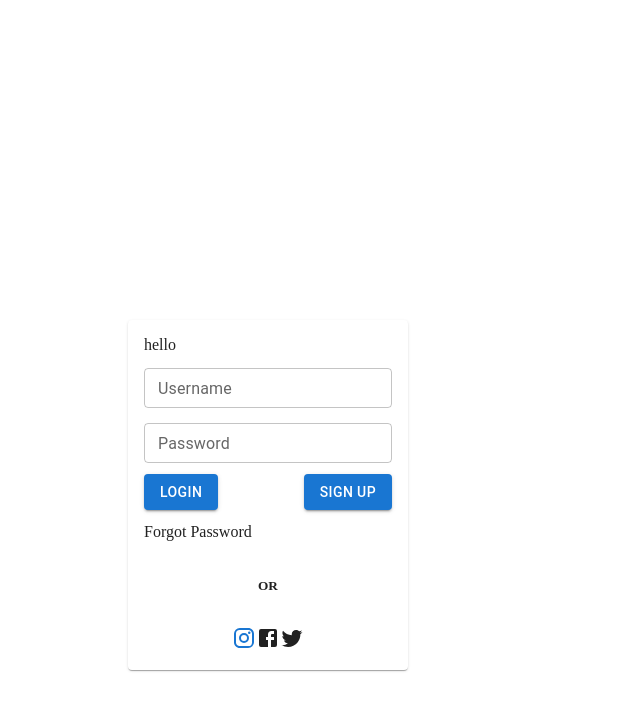
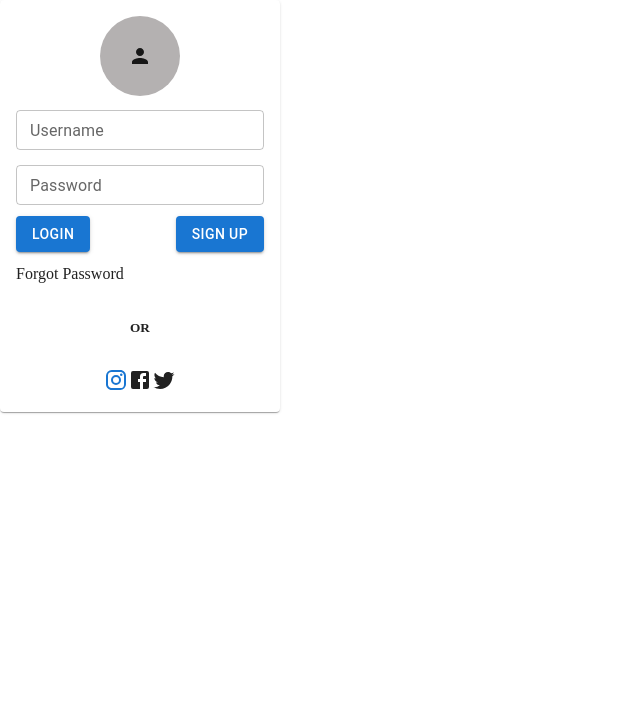
Before and after one commit to barasami/Login-Page, a React (Create React App) app: page / in a window 1280 px wide. Shown: the top 710 px of the page, without its empty margins (0-640 px from the left). Built offline with nearby package versions, Linux system fonts and the light colour scheme.

Commit message:
added avator

```diff
--- a/src/App.css
+++ b/src/App.css
@@ -1,10 +1,12 @@
+*{
+  box-sizing: border-box;
+  padding: 0px;
+  margin: 0px;
+}
 
 .App{
-  margin-top: 25%;
-  margin-bottom: 25%;
+  display: flex;
   align-items: center;
   justify-content: center;
   position: fixed;
-  margin-left: 10%;
-  margin-right: 10%;
 }
--- a/src/App.js
+++ b/src/App.js
@@ -4,7 +4,9 @@ import Login from './Loginpg/Login';
 function App() {
   return (
     <div className="App">
-      <Login/>
+      <div className='lg_page'>
+        <Login/>
+      </div>
     </div>
   );
 }
--- a/src/Loginpg/Login.css
+++ b/src/Loginpg/Login.css
@@ -12,6 +12,20 @@
 .username{
     margin-top:.9em;
 
+}
+.person{
+    height: 5em;
+    width: 5em;
+    border-radius: 50%;
+    background-color: rgb(180, 177, 177);
+    display: flex;
+    align-items: center;
+    justify-content: center;
+}
+.log_person{
+    display: flex;
+    align-items: center;
+    justify-content: center;
 }
 .card{
     padding: 1em;
--- a/src/Loginpg/Login.js
+++ b/src/Loginpg/Login.js
@@ -6,12 +6,15 @@ import FacebookIcon from '@mui/icons-material/Facebook';
 import InstagramIcon from '@mui/icons-material/Instagram';
 import TwitterIcon from '@mui/icons-material/Twitter';
 import { Card } from '@mui/material';
+import PersonIcon from '@mui/icons-material/Person';
 
 function Login() {
   return (
     <Card className='card'>
-        <div>
-            <div>hello</div>
+        <div className='log_person'>
+            <div className='person'>
+                <PersonIcon />
+            </div>
         </div>
         <div className='username'>
             <TextField
```
